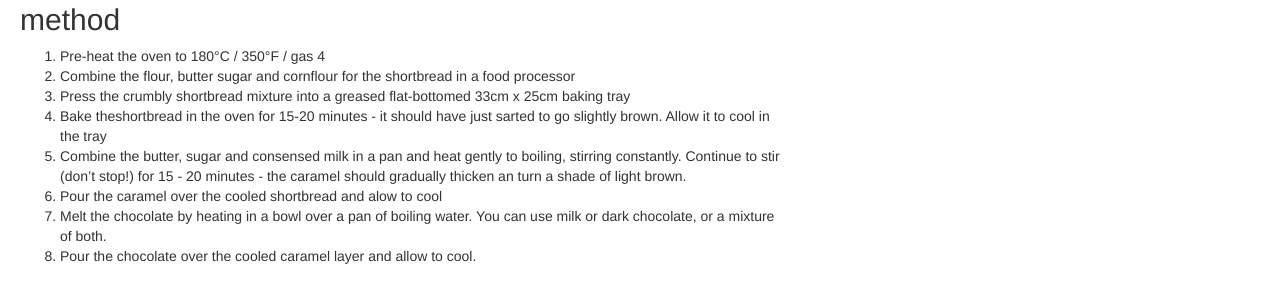
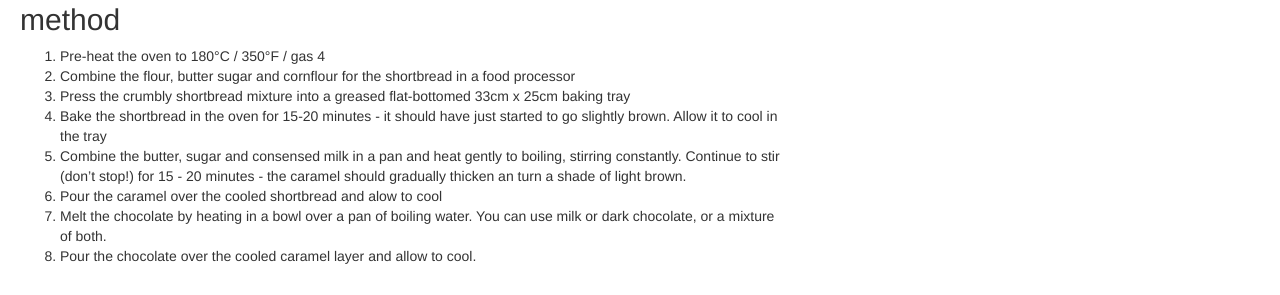
Before and after one commit to bjorsq/bjorsq.github.com, a Jekyll site: the page built from _posts/2018-03-02-millionaire-shortbread.md, in a window 1280 px wide. Shown: the part 552-847 px from the top of the page. Built offline with Jekyll 4.4.1, drawn with Linux system fonts in a browser that asks for light colours.

Commit message:
Corrected a couple of typos

```diff
--- a/_posts/2018-03-02-millionaire-shortbread.md
+++ b/_posts/2018-03-02-millionaire-shortbread.md
@@ -31,7 +31,7 @@ method
 1. Pre-heat the oven to 180&deg;C / 350&deg;F  / gas 4
 2. Combine the flour, butter sugar and cornflour for the shortbread in a food processor
 3. Press the crumbly shortbread mixture into a greased flat-bottomed 33cm x 25cm baking tray
-4. Bake theshortbread in the oven for 15-20 minutes - it should have just sarted to go slightly brown. Allow it to cool in the tray
+4. Bake the shortbread in the oven for 15-20 minutes - it should have just started to go slightly brown. Allow it to cool in the tray
 5. Combine the butter, sugar and consensed milk in a pan and heat gently to boiling, stirring constantly. Continue to stir (don't stop!) for 15 - 20 minutes - the caramel should gradually thicken an turn a shade of light brown.
 6. Pour the caramel over the cooled shortbread and alow to cool
 7. Melt the chocolate by heating in a bowl over a pan of boiling water. You can use milk or dark chocolate, or a mixture of both.
```
